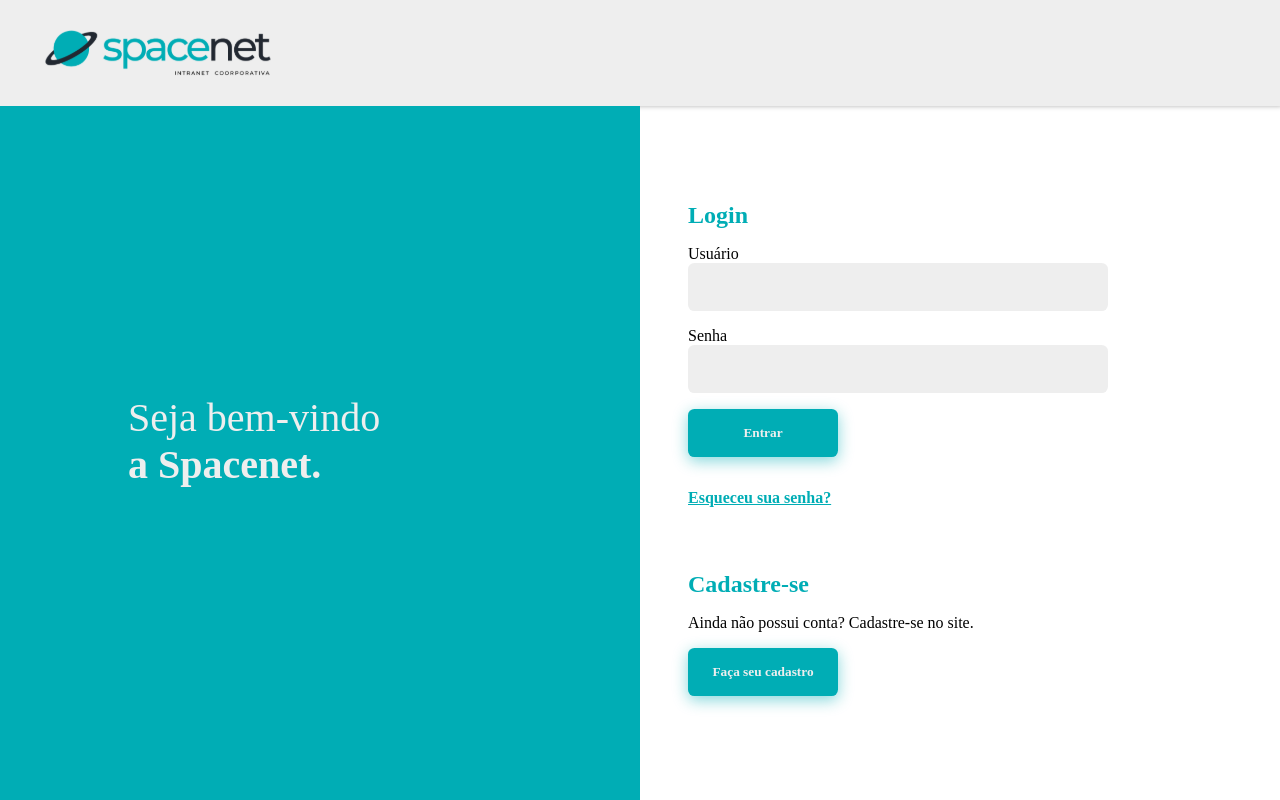
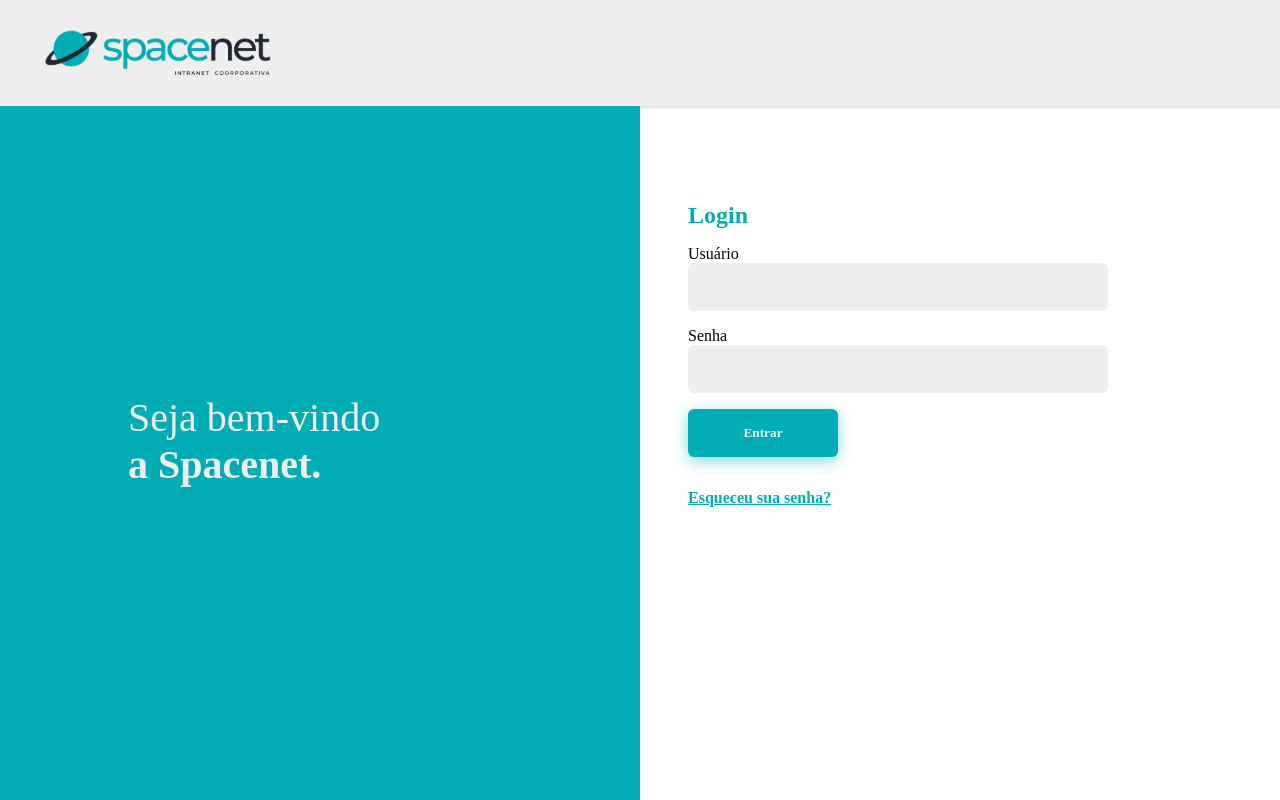
Before and after one commit to ICEI-PUC-Minas-PMV-ADS/spacenet-puc, a React (Create React App) app in the folder src/client/: page /login in a window 1280 px wide. Shown: the top 800 px of the page. Built offline with nearby package versions, Linux system fonts and the light colour scheme.

Commit message:
Tirando cadastro na tela de login

```diff
--- a/src/client/src/components/Login/Login.js
+++ b/src/client/src/components/Login/Login.js
@@ -1,23 +1,17 @@
 import React from 'react'
 import Form from '../Form/Form'
-import Button from '../Buttons/Button';
 import styles from "./Login.module.css"
 
 const Login = () => {
     return (
-        <section className='animeLeftSlow'>
+        <section>
             <div className={styles.login}>
                 <div className={styles.backgroundTitle}>
                     <h1 className={`animeLeftSlow ${styles.title}`}><span className={styles.span}>Seja bem-vindo </span><br />
                         a Spacenet. </h1>
                 </div>
-                <div>
+                <div className='animeLeftSuperSlow'>
                     <Form />
-                    <div className={styles.register}>
-                        <h1 className={styles.registerTitle}>Cadastre-se</h1>
-                        <p className={styles.paragraph}>Ainda não possui conta? Cadastre-se no site.</p>
-                        <Button buttonText="Faça seu cadastro" />
-                    </div>
                 </div>
             </div>
         </section>
--- a/src/client/src/index.css
+++ b/src/client/src/index.css
@@ -19,10 +19,16 @@ li {
   list-style: none;
 }
 
+
+
+/* --------------- Animations ----------------- */
+
+
+
 .animeLeftSlow {
   opacity: 0;
   transform: translateX(-20px);
-  animation: animeLeftSlow 1s forwards;
+  animation: animeLeftSlow .5s forwards;
 }
 
 @keyframes animeLeftSlow {
@@ -32,3 +38,16 @@ li {
   }
 
 }
+.animeLeftSuperSlow {
+  opacity: 0;
+  transform: translateX(-20px);
+  animation: animeLeftSuperSlow 1.5s forwards;
+}
+
+@keyframes animeLeftSuperSlow {
+  to {
+      opacity: 1;
+      transform: initial;
+  }
+
+}
```
